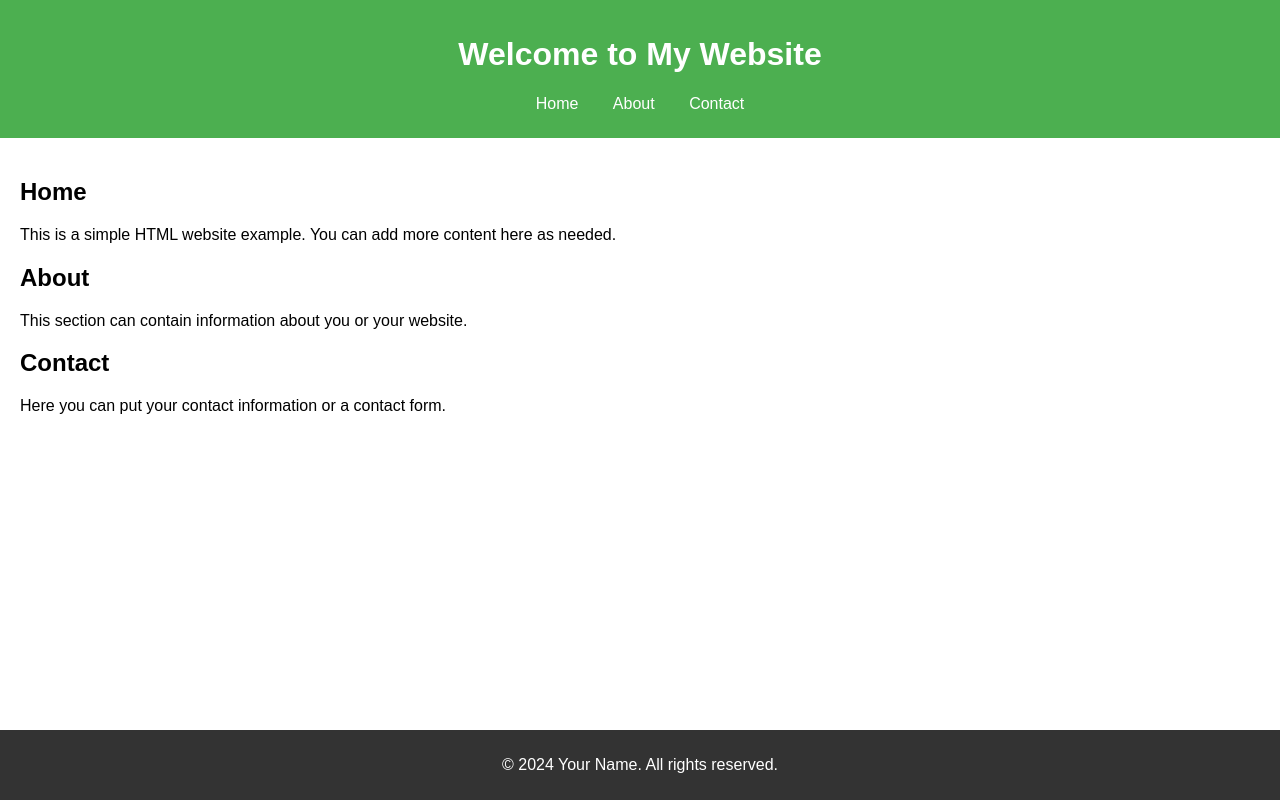
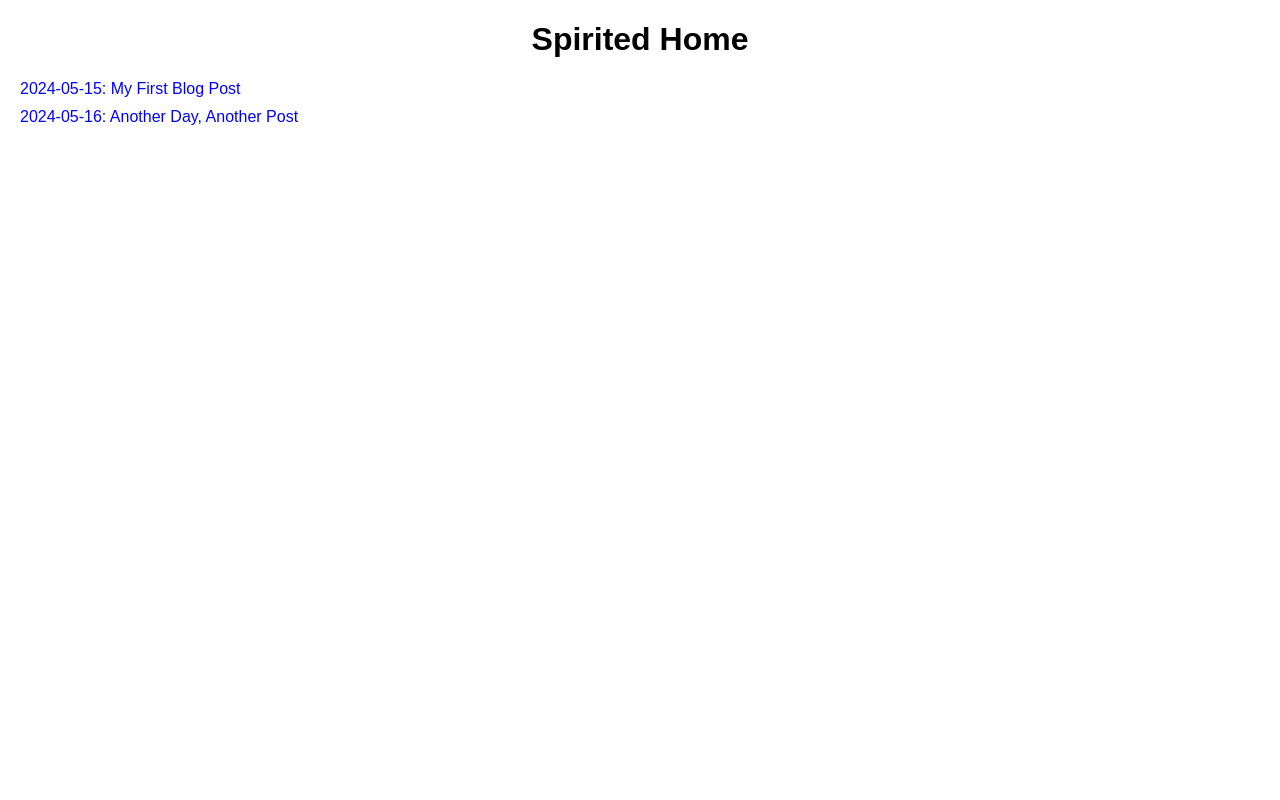
Before and after one commit to andreila3/andreila.com, a plain HTML site: page index.html in a window 1280 px wide. Drawn offline with Linux system fonts and the light colour scheme.

Commit message:
Update index.html

```diff
--- a/index.html
+++ b/index.html
@@ -3,61 +3,37 @@
 <head>
     <meta charset="UTF-8">
     <meta name="viewport" content="width=device-width, initial-scale=1.0">
-    <title>Simple HTML Website</title>
+    <title>Spirited Home</title>
     <style>
         body {
             font-family: Arial, sans-serif;
-            margin: 0;
-            padding: 0;
-            display: flex;
-            flex-direction: column;
-            min-height: 100vh;
+            margin: 20px;
         }
-        header {
-            background-color: #4CAF50;
-            color: white;
-            padding: 15px;
+        h1 {
             text-align: center;
         }
-        main {
-            flex: 1;
-            padding: 20px;
+        ul {
+            list-style-type: none;
+            padding: 0;
         }
-        footer {
-            background-color: #333;
-            color: white;
-            text-align: center;
-            padding: 10px;
+        li {
+            margin-bottom: 10px;
         }
-        nav {
-            margin: 10px 0;
+        a {
+            text-decoration: none;
+            color: blue;
         }
-        nav a {
-            margin: 0 15px;
-            text-decoration: none;
-            color: white;
+        a:hover {
+            text-decoration: underline;
         }
     </style>
 </head>
 <body>
-    <header>
-        <h1>Welcome to My Website</h1>
-        <nav>
-            <a href="#home">Home</a>
-            <a href="#about">About</a>
-            <a href="#contact">Contact</a>
-        </nav>
-    </header>
-    <main>
-        <h2>Home</h2>
-        <p>This is a simple HTML website example. You can add more content here as needed.</p>
-        <h2 id="about">About</h2>
-        <p>This section can contain information about you or your website.</p>
-        <h2 id="contact">Contact</h2>
-        <p>Here you can put your contact information or a contact form.</p>
-    </main>
-    <footer>
-        <p>&copy; 2024 Your Name. All rights reserved.</p>
-    </footer>
+    <h1>Spirited Home</h1>
+    <ul>
+        <li><a href="post1.html">2024-05-15: My First Blog Post</a></li>
+        <li><a href="post2.html">2024-05-16: Another Day, Another Post</a></li>
+        <!-- Add more posts here -->
+    </ul>
 </body>
 </html>
```
